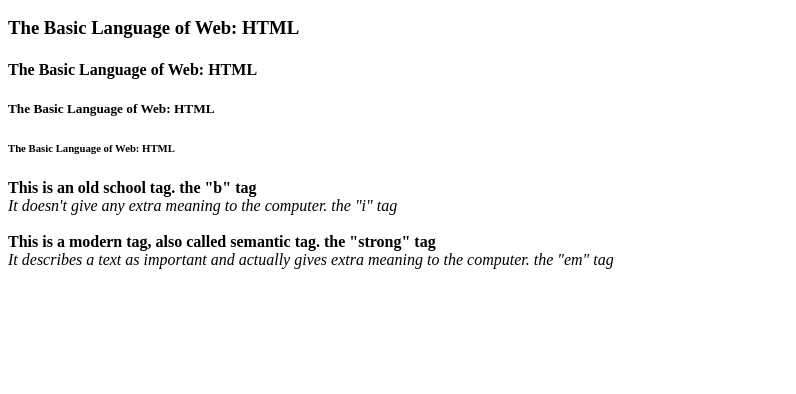
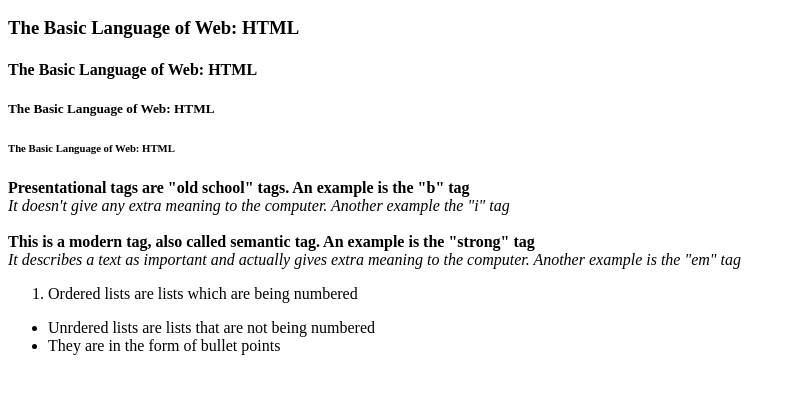
Before and after one commit to 08024763000biyi-dev/web-dev-journey-2026, a plain HTML site: page code-magazine/index.html in a window 1280 px wide. Shown: the part 96-490 px from the top of the page, without its empty margins (0-796 px from the left). Drawn offline with Linux system fonts and the light colour scheme.

Commit message:
Add Lists

```diff
--- a/code-magazine/index.html
+++ b/code-magazine/index.html
@@ -19,19 +19,32 @@
     <!-- Two types -->
     <!-- Presentational tags -->
     <!-- These are "old school tags", they old tell the browser to either make the text bold or look slanted, but with no extra meaning to the computer -->
-    <b>This is an old school tag. the "b" tag</b> <br />
-    <i>It doesn't give any extra meaning to the computer. the "i" tag</i> <br />
+    <b>Presentational tags are "old school" tags. An example is the "b" tag</b> <br />
+    <i>It doesn't give any extra meaning to the computer. Another example the "i" tag</i> <br />
     <br />
 
     <!-- Semantic tags -->
     <!-- These are the "modern" tags. they tell the browser to make a text bolder or slanted, and the text is actually important -->
     <strong
-      >This is a modern tag, also called semantic tag. the "strong" tag</strong
+      >This is a modern tag, also called semantic tag. An example is the "strong" tag</strong
     >
     <br />
     <em
       >It describes a text as important and actually gives extra meaning to the
-      computer. the "em" tag</em
+      computer. Another example is the "em" tag</em
     >
+
+    <!-- Lists -->
+    <!-- Two types: -->
+    <!-- Ordered lists -->
+    <ol>
+      <li>Ordered lists are lists which are being numbered</li>
+    </ol>
+
+    <!-- Unordered lists -->
+    <ul>
+      <li>Unrdered lists are lists that are not being numbered</li>
+      <li>They are in the form of bullet points</li>
+    </ul>
   </body>
 </html>
```
